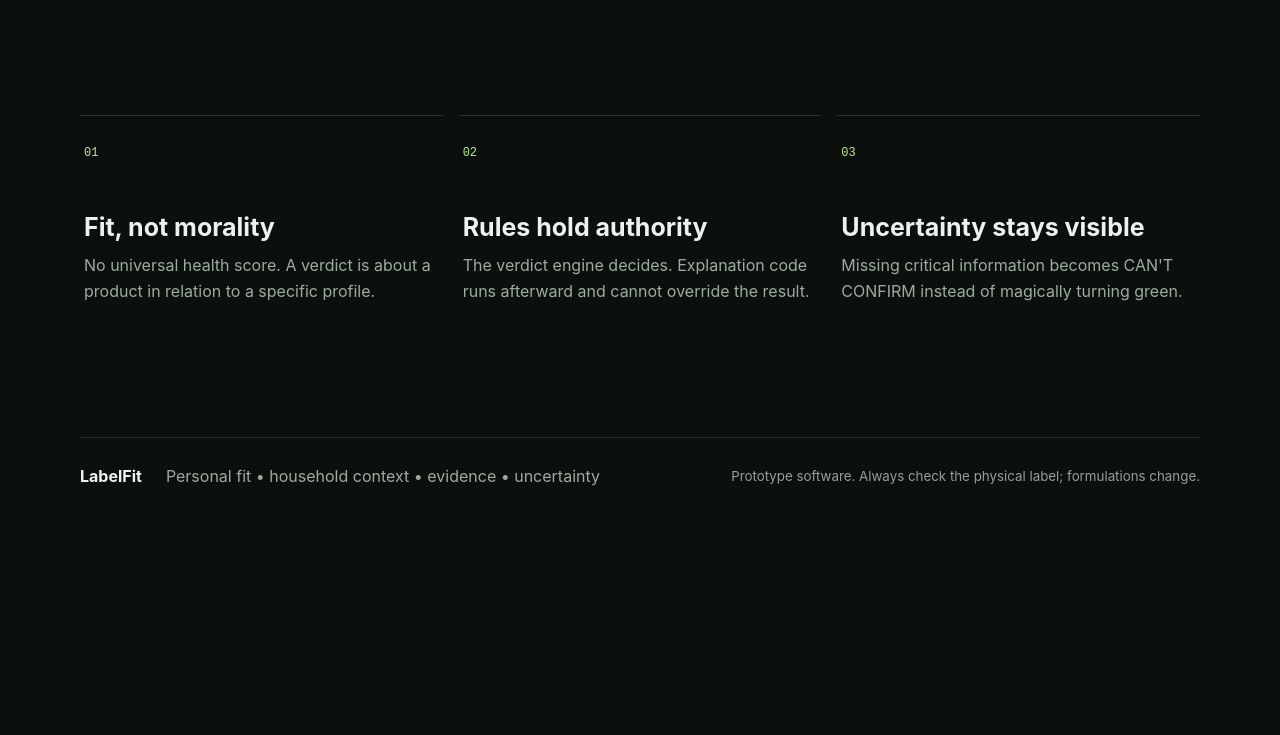
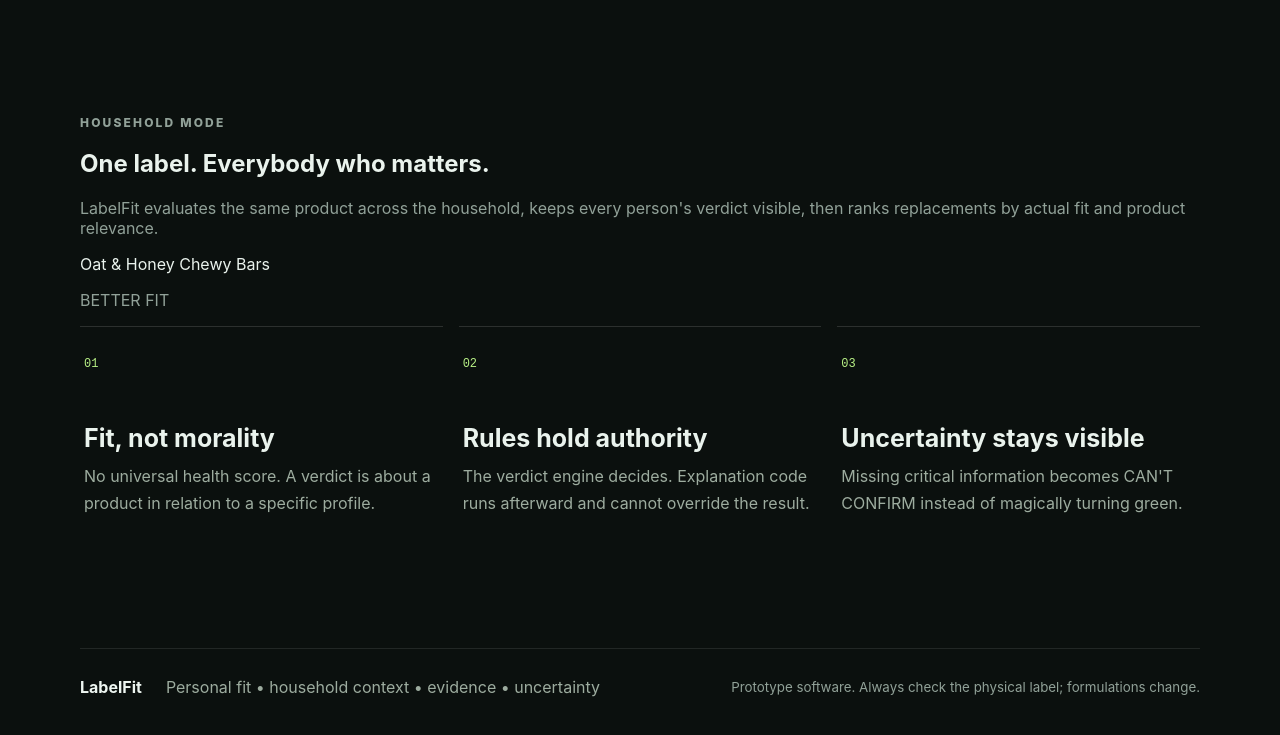
Before and after one commit to MichaelWave369/LabelFit, a website: page index.html in a window 1280 px wide. Shown: the part 1252-1987 px from the top of the page. Before the commit the page ends 1782 px from the top, so only its background shows below. Drawn offline with Linux system fonts and the light colour scheme.

Commit message:
feat: add household and Better Fit UI

```diff
--- a/index.html
+++ b/index.html
@@ -62,6 +62,25 @@
       </div>
     </section>
 
+    <section class="household-lab" aria-labelledby="household-title">
+      <div>
+        <p class="eyebrow">HOUSEHOLD MODE</p>
+        <h2 id="household-title">One label. Everybody who matters.</h2>
+        <p class="muted">LabelFit evaluates the same product across the household, keeps every person's verdict visible, then ranks replacements by actual fit and product relevance.</p>
+      </div>
+      <div class="household-card">
+        <div class="household-head">
+          <strong id="household-status"></strong>
+          <span>Oat & Honey Chewy Bars</span>
+        </div>
+        <div id="household-members" class="member-list"></div>
+        <div class="better-fit">
+          <p class="muted">BETTER FIT</p>
+          <div id="better-fit-results"></div>
+        </div>
+      </div>
+    </section>
+
     <section id="principles" class="grid">
       <article><span class="num">01</span><h3>Fit, not morality</h3><p>No universal health score. A verdict is about a product in relation to a specific profile.</p></article>
       <article><span class="num">02</span><h3>Rules hold authority</h3><p>The verdict engine decides. Explanation code runs afterward and cannot override the result.</p></article>
@@ -82,6 +101,8 @@
   <script src="js/verdict.js"></script>
   <script src="js/evidence.js"></script>
   <script src="js/explain.js"></script>
+  <script src="js/household.js"></script>
+  <script src="js/compare.js"></script>
   <script src="js/demo-data.js"></script>
   <script src="js/app.js"></script>
 </body>
```
